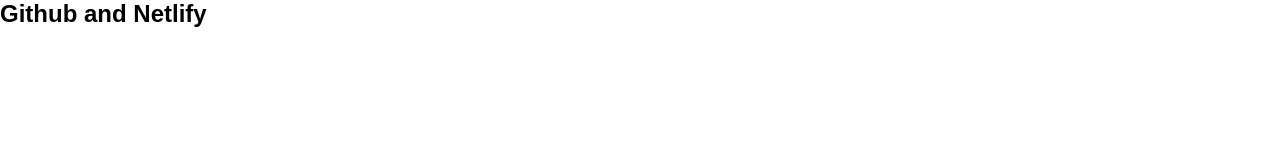
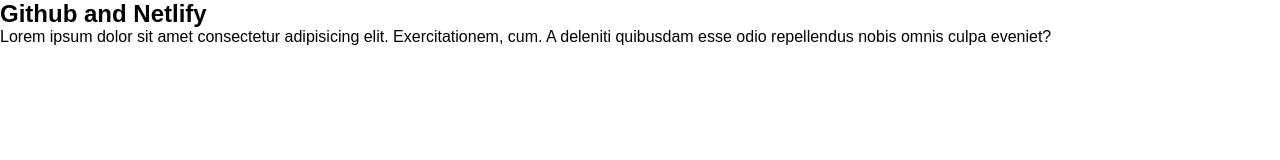
Before and after one commit to N-CoDer-23/deploy, a plain HTML site: page index.html in a window 1280 px wide. Drawn offline with Linux system fonts and the light colour scheme.

Commit message:
text qowdim

```diff
--- a/index.html
+++ b/index.html
@@ -10,7 +10,7 @@
 
     <h2>Github and Netlify</h2>
 
-
+    <p>Lorem ipsum dolor sit amet consectetur adipisicing elit. Exercitationem, cum. A deleniti quibusdam esse odio repellendus nobis omnis culpa eveniet?</p>
 
 
 </body>
```
